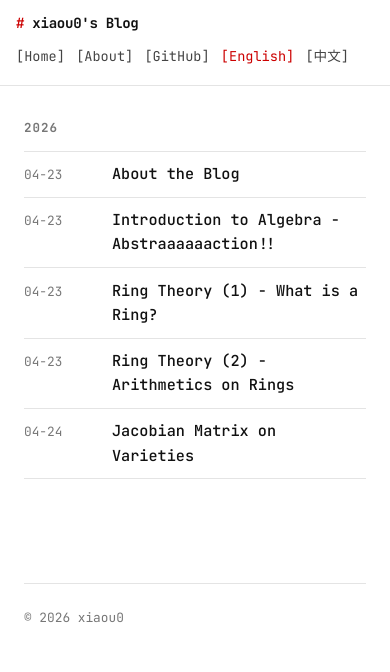
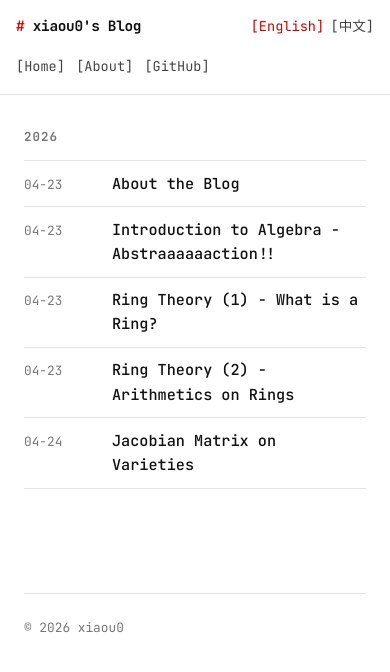
Before and after one commit to xiaou00/xiaou00.github.io, a plain HTML site: page blog/index.html in a window 390 px wide. Drawn offline with Linux system fonts and the light colour scheme; a small style sheet from the web is missing.

Commit message:
Update Something

```diff
--- a/blog/index.html
+++ b/blog/index.html
@@ -10,21 +10,22 @@
 <body>
     <div class="container">
         <header>
-            <h1><color style="color: #cc0000;">#</color> xiaou0's Blog</h1>
-
-            <p>// Notes on mathematics, and something else.</p>
-            <br>
-            <nav>
+            <div class="header-top">
+                <h1><span style="color:#cc0000">#</span> xiaou0's Blog</h1>
+                <nav class="lang-nav">
+                    <a href="index.html" class="lang-active">[English]</a>
+                    <a href="index.zh.html">[中文]</a>
+                </nav>
+            </div>
+            <p class="header-desc">// Notes on mathematics, and something else.</p>
+            <nav class="header-nav">
                 <a href="index.html">[Home]</a>
-                <a href="http://localhost:8080/post.html?slug=about">[About]</a>
+                <a href="post.html?slug=about">[About]</a>
                 <a href="https://github.com/xiaou00/xiaou00.github.io">[GitHub]</a>
-                <span class="lang-sep">|</span>
-                <a href="index.html" class="lang-active">[English]</a>
-                <a href="index.zh.html">[中文]</a>
             </nav>
         </header>
 
-        <main id="post-list"></main> <!-- A List of Posts -->
+        <main id="post-list"></main>
 
         <footer>&copy; 2026 xiaou0</footer>
     </div>
--- a/blog/post.css
+++ b/blog/post.css
@@ -277,33 +277,49 @@ a { color: inherit; text-decoration: none; }
         height: auto;
         border-right: none;
         border-bottom: 1px solid #e4e4e4;
-        padding: 0.75rem 1rem;
+        padding: 0.6rem 1rem;
     }
 
+    /* Grid: title+lang on row 1, main nav on row 2 */
     .sidebar-inner {
-        flex-direction: row;
+        display: grid;
+        grid-template-columns: 1fr auto;
         align-items: center;
-        flex-wrap: wrap;
-        gap: 0.4rem 1rem;
+        row-gap: 0.2rem;
     }
 
-    .site-title { font-size: 0.88rem; }
-
-    .sidebar nav {
-        flex-direction: row;
-        flex-wrap: wrap;
-        gap: 0.2rem 0.7rem;
+    .site-title {
+        grid-column: 1;
+        grid-row: 1;
+        font-size: 0.9rem;
     }
 
-    .sidebar nav a,
-    .post-nav a { padding: 0.25rem 0; }
-
     .lang-nav {
+        grid-column: 2;
+        grid-row: 1;
+        flex-direction: row;
         margin-top: 0;
         padding-top: 0;
         border-top: none;
         padding-left: 0.7rem;
         border-left: 1px solid #e4e4e4;
+        gap: 0.5rem;
+    }
+
+    .sidebar nav:not(.lang-nav) {
+        grid-column: 1 / -1;
+        grid-row: 2;
+        flex-direction: row;
+        flex-wrap: wrap;
+        gap: 0 0.7rem;
+    }
+
+    .sidebar nav a,
+    .post-nav a {
+        display: inline-flex;
+        align-items: center;
+        min-height: 2.2rem;
+        white-space: nowrap;
     }
 
     .content {
--- a/blog/style.css
+++ b/blog/style.css
@@ -30,35 +30,46 @@ header {
     border-bottom: 1px solid #e4e4e4;
 }
 
+.header-top {
+    display: flex;
+    align-items: baseline;
+    justify-content: space-between;
+    gap: 1rem;
+}
+
 header h1 {
     font-size: 1.6rem;
     font-weight: 700;
     letter-spacing: -0.02em;
 }
 
-header p {
+.header-desc {
     margin-top: 0.4rem;
     font-size: 0.9rem;
     color: #777777;
 }
 
-header nav {
+.header-nav {
     margin-top: 1rem;
     display: flex;
-    flex-wrap: wrap;
-    gap: 0 1.2rem;
+    gap: 1.2rem;
 }
 
-header nav a {
+.header-nav a,
+.lang-nav a {
     font-size: 0.85rem;
     color: #444444;
     white-space: nowrap;
     transition: color 0.15s;
 }
 
-header nav a:hover { color: #cc0000; }
+.header-nav a:hover,
+.lang-nav a:hover { color: #cc0000; }
 
-.lang-sep { color: #e4e4e4; font-size: 0.85rem; margin-left: auto; }
+.lang-nav {
+    display: flex;
+    gap: 0.6rem;
+}
 
 .lang-active { color: #cc0000 !important; }
 
@@ -205,35 +216,37 @@ footer {
 
 /* ── Mobile ── */
 @media (max-width: 640px) {
-    /* Break out of .container's 1.5rem side padding to go full-width */
+    /* Break out of .container's 1.5rem padding to go full-width */
     header {
         position: sticky;
         top: 0;
         z-index: 10;
         background: #ffffff;
-        padding: 0.75rem 1rem;
+        padding: 0.6rem 1rem;
         margin-left: -1.5rem;
         margin-right: -1.5rem;
         border-bottom: 1px solid #e4e4e4;
     }
 
-    header h1 { font-size: 0.88rem; }
+    header h1 { font-size: 0.9rem; }
 
-    header p,
-    header br { display: none; }
+    .header-desc { display: none; }
 
-    header nav {
-        margin-top: 0.4rem;
-        gap: 0 0.7rem;
+    .header-top { margin-bottom: 0.3rem; }
+
+    .header-nav {
+        margin-top: 0;
+        gap: 0.7rem;
     }
 
-    header nav a {
+    .header-nav a,
+    .lang-nav a {
         display: inline-flex;
         align-items: center;
-        min-height: 2rem;
+        min-height: 2.2rem;
     }
 
-    .lang-sep { display: none; }
+    .lang-nav { gap: 0.4rem; }
 
     .post-tag { display: none; }
 }
```
Also changed, not shown: blog/index.zh.html (+11 -10 lines).
